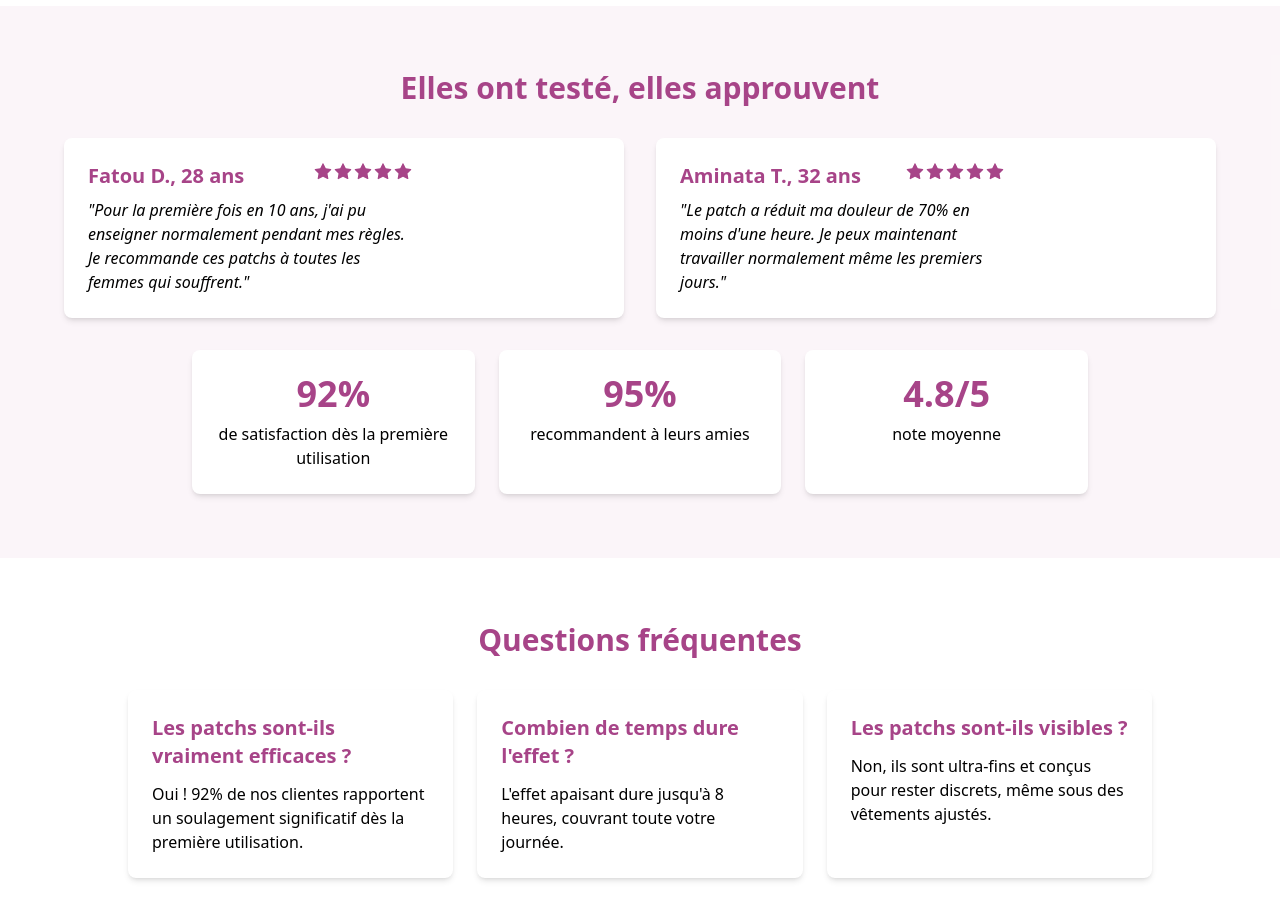
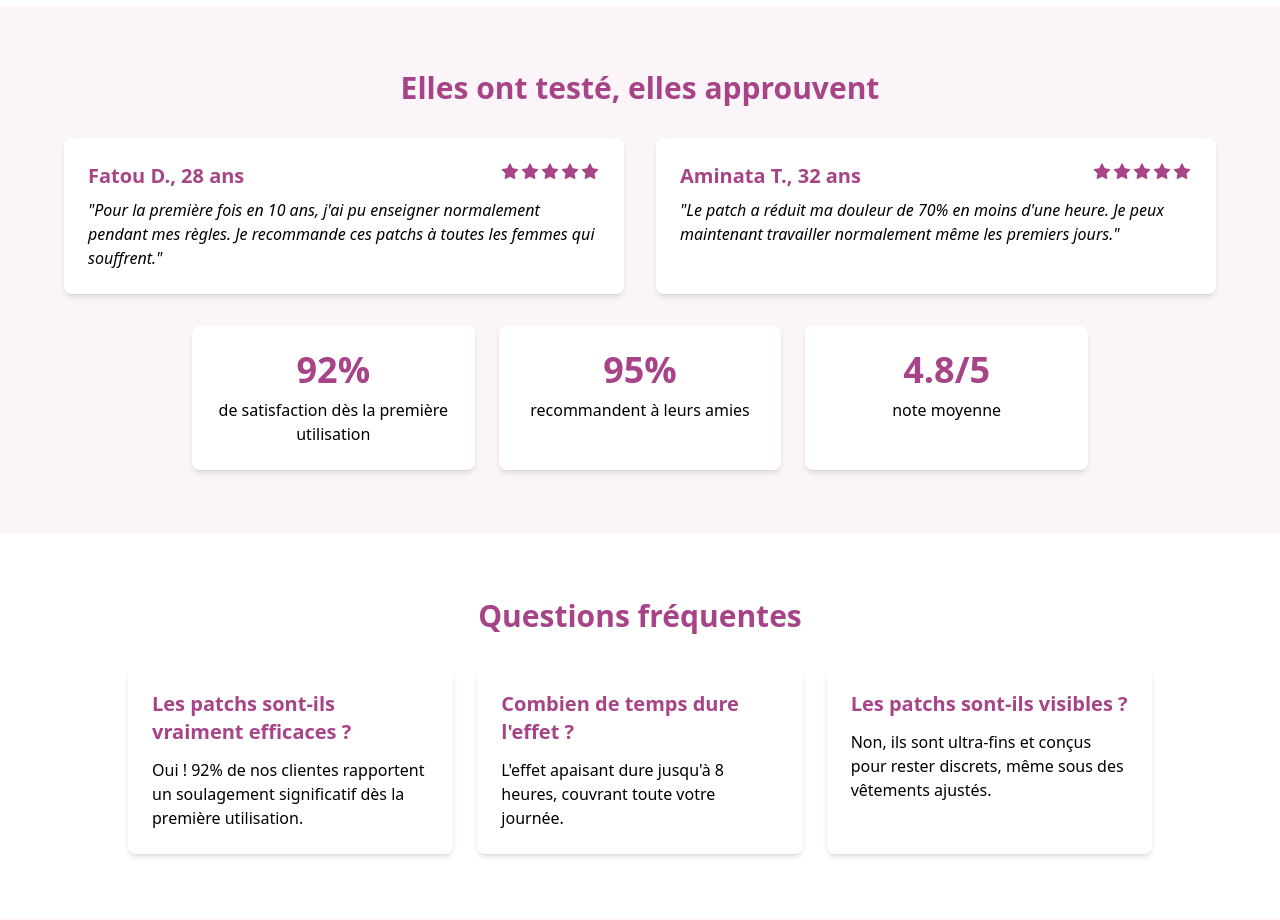
Before and after one commit to Mouha7/luna_soulage, a React (Vite) app: page / in a window 1280 px wide. Shown: the part 2740-3660 px from the top of the page. Built offline with nearby package versions, Linux system fonts and the light colour scheme.

Commit message:
Simplification des classes CSS pour les composants de carte

```diff
--- a/src/App.jsx
+++ b/src/App.jsx
@@ -405,7 +405,7 @@ const App = () => {
 							variants={cardVariant}
 							whileHover={hoverScaleShadow}
 						>
-							<div className="md:w-2/3 p-6">
+							<div className="p-6">
 								<div className="flex justify-between items-start mb-2">
 									<h3 className="text-xl font-bold text-primary">
 										Fatou D., 28 ans
@@ -427,7 +427,7 @@ const App = () => {
 							variants={cardVariant}
 							whileHover={hoverScaleShadow}
 						>
-							<div className="md:w-2/3 p-6 self-center">
+							<div className="p-6">
 								<div className="flex justify-between items-start mb-2">
 									<h3 className="text-xl font-bold text-primary">
 										Aminata T., 32 ans
```
